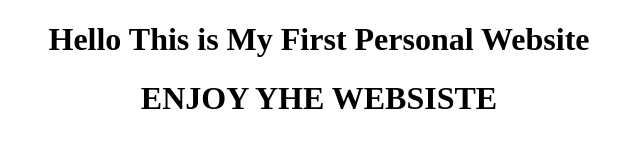
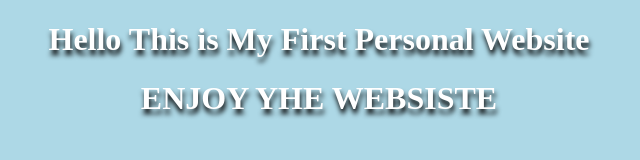
Before and after one commit to IvanSholana/CV, a plain HTML site: page index.html in a window 1280 px wide. Shown: the whole page, without its empty margins (321-961 px from the left). Drawn offline with Linux system fonts and the light colour scheme.

Commit message:
menambahkan warna background

```diff
--- a/Resource/style.css
+++ b/Resource/style.css
@@ -1,3 +1,9 @@
+body{
+    background-color: lightblue;
+    color: white;
+    text-shadow: 1px 5px 5px black;
+}
+
 .title1{
     text-align: center;
 }
```
